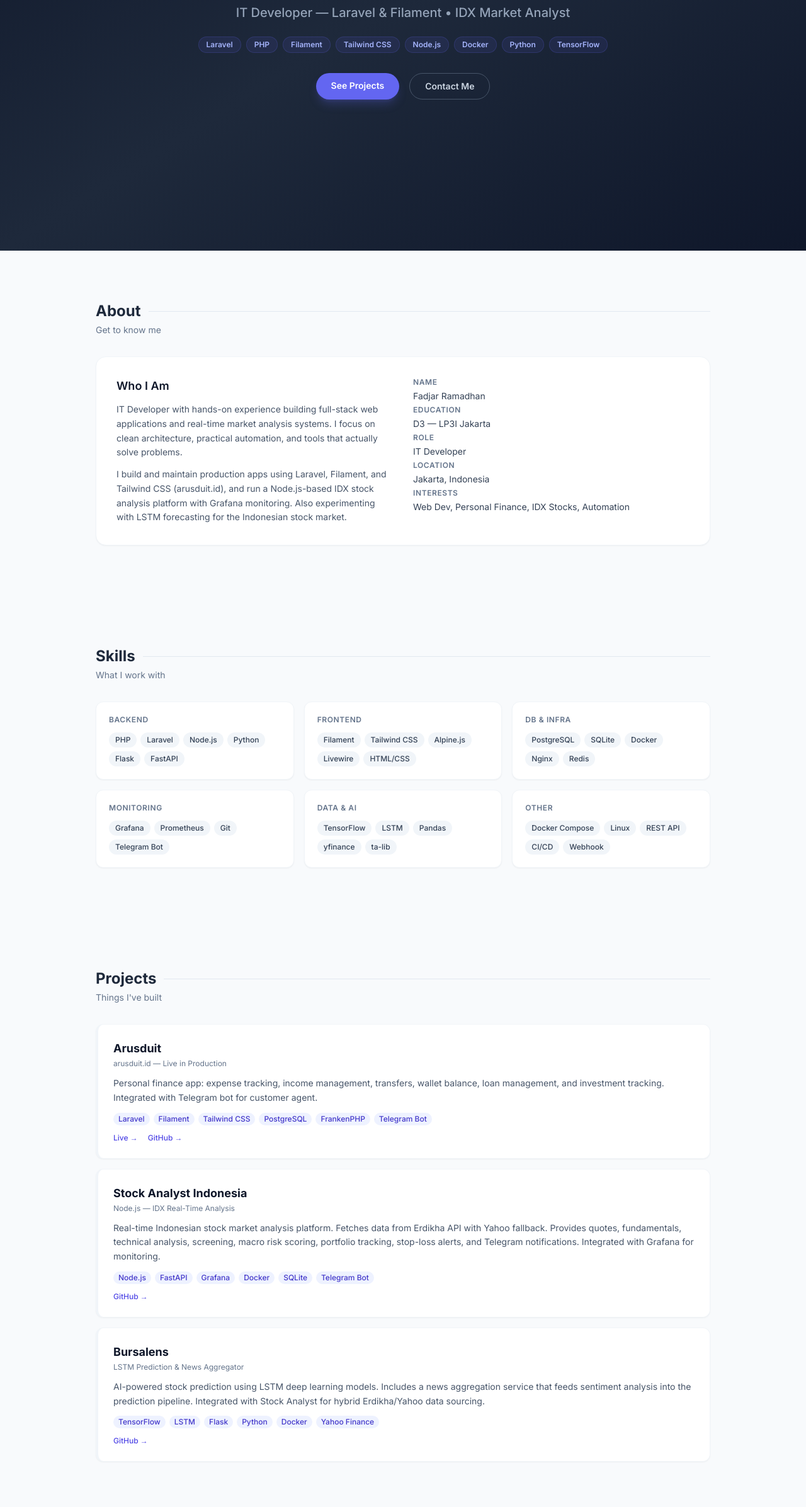
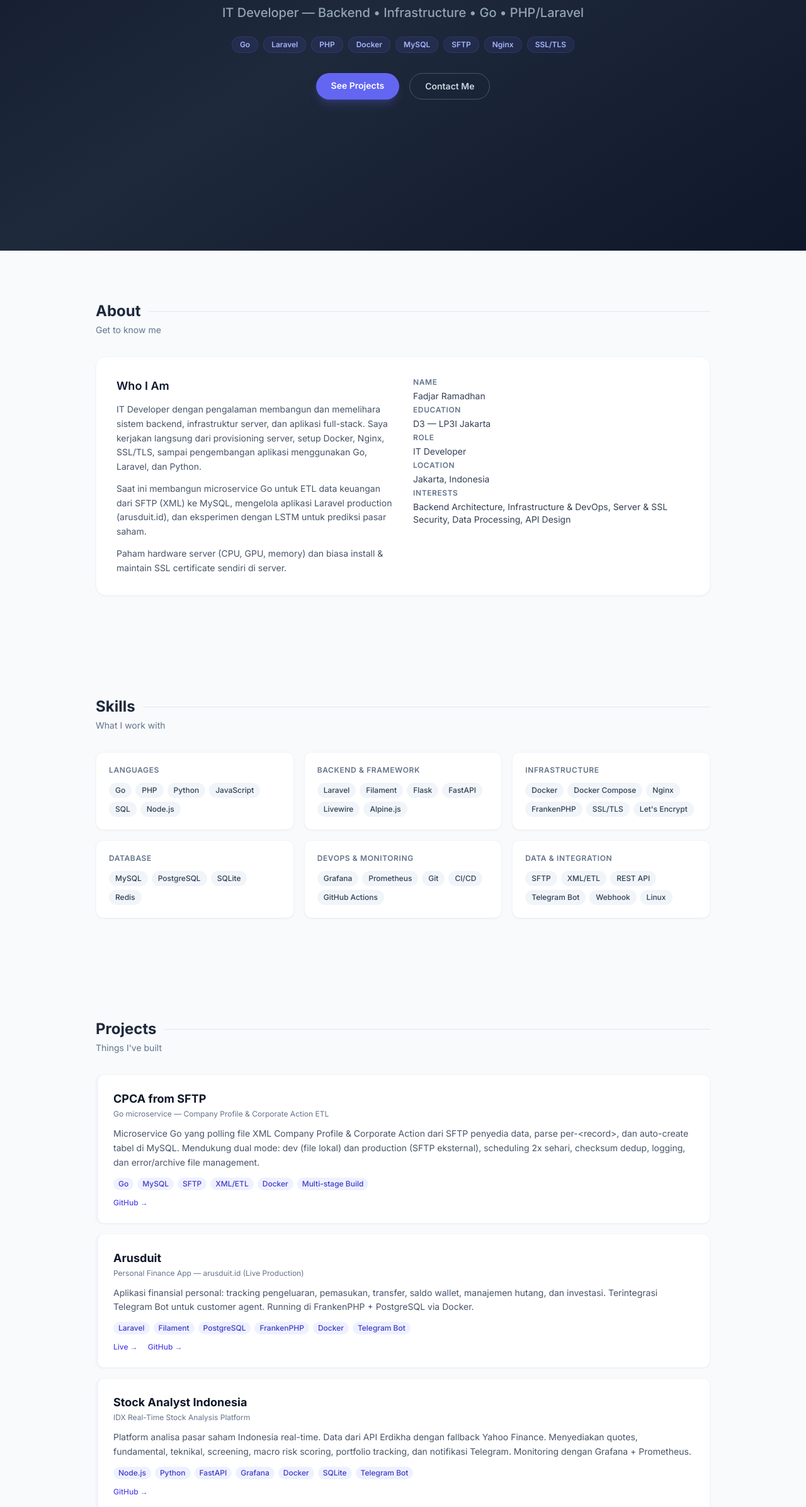
Before and after one commit to fadjar1209/fadjar1209.github.io, a website: page index.html in a window 1280 px wide. Shown: the part 402-2795 px from the top of the page at 63% size. Drawn offline with nearby package versions, Linux system fonts and the light colour scheme.

Commit message:
Update CV — tambah project CPCA Go, update interest ke infra/devops

```diff
--- a/index.html
+++ b/index.html
@@ -13,7 +13,6 @@
   </style>
 </head>
 
-<!-- ─── Backdrop ─── -->
 <body class="bg-slate-50 text-slate-800">
 
 <!-- ─── Nav ─── -->
@@ -36,16 +35,16 @@
     <h1 class="text-5xl sm:text-6xl md:text-7xl font-extrabold text-slate-100 leading-tight">
       Fadjar <span class="text-indigo-400">Ramadhan</span>
     </h1>
-    <p class="mt-4 text-lg sm:text-xl text-slate-400 font-medium">IT Developer &mdash; Laravel &amp; Filament &bull; IDX Market Analyst</p>
+    <p class="mt-4 text-lg sm:text-xl text-slate-400 font-medium">IT Developer — Backend &bull; Infrastructure &bull; Go &bull; PHP/Laravel</p>
     <div class="mt-6 flex flex-wrap justify-center gap-2">
+      <span class="px-3 py-1 text-xs font-semibold bg-indigo-500/10 border border-indigo-500/20 text-indigo-300 rounded-full">Go</span>
       <span class="px-3 py-1 text-xs font-semibold bg-indigo-500/10 border border-indigo-500/20 text-indigo-300 rounded-full">Laravel</span>
       <span class="px-3 py-1 text-xs font-semibold bg-indigo-500/10 border border-indigo-500/20 text-indigo-300 rounded-full">PHP</span>
-      <span class="px-3 py-1 text-xs font-semibold bg-indigo-500/10 border border-indigo-500/20 text-indigo-300 rounded-full">Filament</span>
-      <span class="px-3 py-1 text-xs font-semibold bg-indigo-500/10 border border-indigo-500/20 text-indigo-300 rounded-full">Tailwind CSS</span>
-      <span class="px-3 py-1 text-xs font-semibold bg-indigo-500/10 border border-indigo-500/20 text-indigo-300 rounded-full">Node.js</span>
       <span class="px-3 py-1 text-xs font-semibold bg-indigo-500/10 border border-indigo-500/20 text-indigo-300 rounded-full">Docker</span>
-      <span class="px-3 py-1 text-xs font-semibold bg-indigo-500/10 border border-indigo-500/20 text-indigo-300 rounded-full">Python</span>
-      <span class="px-3 py-1 text-xs font-semibold bg-indigo-500/10 border border-indigo-500/20 text-indigo-300 rounded-full">TensorFlow</span>
+      <span class="px-3 py-1 text-xs font-semibold bg-indigo-500/10 border border-indigo-500/20 text-indigo-300 rounded-full">MySQL</span>
+      <span class="px-3 py-1 text-xs font-semibold bg-indigo-500/10 border border-indigo-500/20 text-indigo-300 rounded-full">SFTP</span>
+      <span class="px-3 py-1 text-xs font-semibold bg-indigo-500/10 border border-indigo-500/20 text-indigo-300 rounded-full">Nginx</span>
+      <span class="px-3 py-1 text-xs font-semibold bg-indigo-500/10 border border-indigo-500/20 text-indigo-300 rounded-full">SSL/TLS</span>
     </div>
     <div class="mt-8 flex flex-wrap justify-center gap-4">
       <a href="#projects" class="px-6 py-2.5 bg-indigo-500 hover:bg-indigo-400 text-white font-semibold rounded-full text-sm transition shadow-lg shadow-indigo-500/25">See Projects</a>
@@ -61,20 +60,21 @@
   <div class="grid md:grid-cols-2 gap-8 bg-white rounded-2xl p-6 sm:p-8 shadow-sm border border-slate-100">
     <div>
       <h3 class="text-lg font-semibold text-slate-900 mb-3">Who I Am</h3>
-      <p class="text-slate-600 text-sm leading-relaxed mb-3">IT Developer with hands-on experience building full-stack web applications and real-time market analysis systems. I focus on clean architecture, practical automation, and tools that actually solve problems.</p>
-      <p class="text-slate-600 text-sm leading-relaxed">I build and maintain production apps using Laravel, Filament, and Tailwind CSS (arusduit.id), and run a Node.js-based IDX stock analysis platform with Grafana monitoring. Also experimenting with LSTM forecasting for the Indonesian stock market.</p>
+      <p class="text-slate-600 text-sm leading-relaxed mb-3">IT Developer dengan pengalaman membangun dan memelihara sistem backend, infrastruktur server, dan aplikasi full-stack. Saya kerjakan langsung dari provisioning server, setup Docker, Nginx, SSL/TLS, sampai pengembangan aplikasi menggunakan Go, Laravel, dan Python.</p>
+      <p class="text-slate-600 text-sm leading-relaxed mb-3">Saat ini membangun microservice Go untuk ETL data keuangan dari SFTP (XML) ke MySQL, mengelola aplikasi Laravel production (arusduit.id), dan eksperimen dengan LSTM untuk prediksi pasar saham.</p>
+      <p class="text-slate-600 text-sm leading-relaxed">Paham hardware server (CPU, GPU, memory) dan biasa install & maintain SSL certificate sendiri di server.</p>
     </div>
     <dl class="space-y-1">
       <dt class="text-xs font-semibold uppercase tracking-wider text-slate-500 mt-4 first:mt-0">Name</dt>
       <dd class="text-sm text-slate-700">Fadjar Ramadhan</dd>
       <dt class="text-xs font-semibold uppercase tracking-wider text-slate-500 mt-4">Education</dt>
-      <dd class="text-sm text-slate-700">D3 &mdash; LP3I Jakarta</dd>
+      <dd class="text-sm text-slate-700">D3 — LP3I Jakarta</dd>
       <dt class="text-xs font-semibold uppercase tracking-wider text-slate-500 mt-4">Role</dt>
       <dd class="text-sm text-slate-700">IT Developer</dd>
       <dt class="text-xs font-semibold uppercase tracking-wider text-slate-500 mt-4">Location</dt>
       <dd class="text-sm text-slate-700">Jakarta, Indonesia</dd>
       <dt class="text-xs font-semibold uppercase tracking-wider text-slate-500 mt-4">Interests</dt>
-      <dd class="text-sm text-slate-700">Web Dev, Personal Finance, IDX Stocks, Automation</dd>
+      <dd class="text-sm text-slate-700">Backend Architecture, Infrastructure & DevOps, Server & SSL Security, Data Processing, API Design</dd>
     </dl>
   </div>
 </section>
@@ -85,63 +85,66 @@
   <p class="text-slate-500 text-sm mt-1 mb-8">What I work with</p>
   <div class="grid sm:grid-cols-2 lg:grid-cols-3 gap-4">
     <div class="bg-white rounded-xl p-5 shadow-sm border border-slate-100">
-      <h4 class="text-xs font-semibold uppercase tracking-wider text-slate-500 mb-3">Backend</h4>
+      <h4 class="text-xs font-semibold uppercase tracking-wider text-slate-500 mb-3">Languages</h4>
       <div class="flex flex-wrap gap-1.5">
+        <span class="px-2.5 py-1 bg-slate-100 text-slate-700 text-xs font-medium rounded-full">Go</span>
         <span class="px-2.5 py-1 bg-slate-100 text-slate-700 text-xs font-medium rounded-full">PHP</span>
-        <span class="px-2.5 py-1 bg-slate-100 text-slate-700 text-xs font-medium rounded-full">Laravel</span>
+        <span class="px-2.5 py-1 bg-slate-100 text-slate-700 text-xs font-medium rounded-full">Python</span>
+        <span class="px-2.5 py-1 bg-slate-100 text-slate-700 text-xs font-medium rounded-full">JavaScript</span>
+        <span class="px-2.5 py-1 bg-slate-100 text-slate-700 text-xs font-medium rounded-full">SQL</span>
         <span class="px-2.5 py-1 bg-slate-100 text-slate-700 text-xs font-medium rounded-full">Node.js</span>
-        <span class="px-2.5 py-1 bg-slate-100 text-slate-700 text-xs font-medium rounded-full">Python</span>
-        <span class="px-2.5 py-1 bg-slate-100 text-slate-700 text-xs font-medium rounded-full">Flask</span>
-        <span class="px-2.5 py-1 bg-slate-100 text-slate-700 text-xs font-medium rounded-full">FastAPI</span>
       </div>
     </div>
     <div class="bg-white rounded-xl p-5 shadow-sm border border-slate-100">
-      <h4 class="text-xs font-semibold uppercase tracking-wider text-slate-500 mb-3">Frontend</h4>
+      <h4 class="text-xs font-semibold uppercase tracking-wider text-slate-500 mb-3">Backend &amp; Framework</h4>
       <div class="flex flex-wrap gap-1.5">
+        <span class="px-2.5 py-1 bg-slate-100 text-slate-700 text-xs font-medium rounded-full">Laravel</span>
         <span class="px-2.5 py-1 bg-slate-100 text-slate-700 text-xs font-medium rounded-full">Filament</span>
-        <span class="px-2.5 py-1 bg-slate-100 text-slate-700 text-xs font-medium rounded-full">Tailwind CSS</span>
+        <span class="px-2.5 py-1 bg-slate-100 text-slate-700 text-xs font-medium rounded-full">Flask</span>
+        <span class="px-2.5 py-1 bg-slate-100 text-slate-700 text-xs font-medium rounded-full">FastAPI</span>
+        <span class="px-2.5 py-1 bg-slate-100 text-slate-700 text-xs font-medium rounded-full">Livewire</span>
         <span class="px-2.5 py-1 bg-slate-100 text-slate-700 text-xs font-medium rounded-full">Alpine.js</span>
-        <span class="px-2.5 py-1 bg-slate-100 text-slate-700 text-xs font-medium rounded-full">Livewire</span>
-        <span class="px-2.5 py-1 bg-slate-100 text-slate-700 text-xs font-medium rounded-full">HTML/CSS</span>
       </div>
     </div>
     <div class="bg-white rounded-xl p-5 shadow-sm border border-slate-100">
-      <h4 class="text-xs font-semibold uppercase tracking-wider text-slate-500 mb-3">DB &amp; Infra</h4>
+      <h4 class="text-xs font-semibold uppercase tracking-wider text-slate-500 mb-3">Infrastructure</h4>
       <div class="flex flex-wrap gap-1.5">
+        <span class="px-2.5 py-1 bg-slate-100 text-slate-700 text-xs font-medium rounded-full">Docker</span>
+        <span class="px-2.5 py-1 bg-slate-100 text-slate-700 text-xs font-medium rounded-full">Docker Compose</span>
+        <span class="px-2.5 py-1 bg-slate-100 text-slate-700 text-xs font-medium rounded-full">Nginx</span>
+        <span class="px-2.5 py-1 bg-slate-100 text-slate-700 text-xs font-medium rounded-full">FrankenPHP</span>
+        <span class="px-2.5 py-1 bg-slate-100 text-slate-700 text-xs font-medium rounded-full">SSL/TLS</span>
+        <span class="px-2.5 py-1 bg-slate-100 text-slate-700 text-xs font-medium rounded-full">Let's Encrypt</span>
+      </div>
+    </div>
+    <div class="bg-white rounded-xl p-5 shadow-sm border border-slate-100">
+      <h4 class="text-xs font-semibold uppercase tracking-wider text-slate-500 mb-3">Database</h4>
+      <div class="flex flex-wrap gap-1.5">
+        <span class="px-2.5 py-1 bg-slate-100 text-slate-700 text-xs font-medium rounded-full">MySQL</span>
         <span class="px-2.5 py-1 bg-slate-100 text-slate-700 text-xs font-medium rounded-full">PostgreSQL</span>
         <span class="px-2.5 py-1 bg-slate-100 text-slate-700 text-xs font-medium rounded-full">SQLite</span>
-        <span class="px-2.5 py-1 bg-slate-100 text-slate-700 text-xs font-medium rounded-full">Docker</span>
-        <span class="px-2.5 py-1 bg-slate-100 text-slate-700 text-xs font-medium rounded-full">Nginx</span>
         <span class="px-2.5 py-1 bg-slate-100 text-slate-700 text-xs font-medium rounded-full">Redis</span>
       </div>
     </div>
     <div class="bg-white rounded-xl p-5 shadow-sm border border-slate-100">
-      <h4 class="text-xs font-semibold uppercase tracking-wider text-slate-500 mb-3">Monitoring</h4>
+      <h4 class="text-xs font-semibold uppercase tracking-wider text-slate-500 mb-3">DevOps &amp; Monitoring</h4>
       <div class="flex flex-wrap gap-1.5">
         <span class="px-2.5 py-1 bg-slate-100 text-slate-700 text-xs font-medium rounded-full">Grafana</span>
         <span class="px-2.5 py-1 bg-slate-100 text-slate-700 text-xs font-medium rounded-full">Prometheus</span>
         <span class="px-2.5 py-1 bg-slate-100 text-slate-700 text-xs font-medium rounded-full">Git</span>
-        <span class="px-2.5 py-1 bg-slate-100 text-slate-700 text-xs font-medium rounded-full">Telegram Bot</span>
+        <span class="px-2.5 py-1 bg-slate-100 text-slate-700 text-xs font-medium rounded-full">CI/CD</span>
+        <span class="px-2.5 py-1 bg-slate-100 text-slate-700 text-xs font-medium rounded-full">GitHub Actions</span>
       </div>
     </div>
     <div class="bg-white rounded-xl p-5 shadow-sm border border-slate-100">
-      <h4 class="text-xs font-semibold uppercase tracking-wider text-slate-500 mb-3">Data &amp; AI</h4>
+      <h4 class="text-xs font-semibold uppercase tracking-wider text-slate-500 mb-3">Data &amp; Integration</h4>
       <div class="flex flex-wrap gap-1.5">
-        <span class="px-2.5 py-1 bg-slate-100 text-slate-700 text-xs font-medium rounded-full">TensorFlow</span>
-        <span class="px-2.5 py-1 bg-slate-100 text-slate-700 text-xs font-medium rounded-full">LSTM</span>
-        <span class="px-2.5 py-1 bg-slate-100 text-slate-700 text-xs font-medium rounded-full">Pandas</span>
-        <span class="px-2.5 py-1 bg-slate-100 text-slate-700 text-xs font-medium rounded-full">yfinance</span>
-        <span class="px-2.5 py-1 bg-slate-100 text-slate-700 text-xs font-medium rounded-full">ta-lib</span>
-      </div>
-    </div>
-    <div class="bg-white rounded-xl p-5 shadow-sm border border-slate-100">
-      <h4 class="text-xs font-semibold uppercase tracking-wider text-slate-500 mb-3">Other</h4>
-      <div class="flex flex-wrap gap-1.5">
-        <span class="px-2.5 py-1 bg-slate-100 text-slate-700 text-xs font-medium rounded-full">Docker Compose</span>
+        <span class="px-2.5 py-1 bg-slate-100 text-slate-700 text-xs font-medium rounded-full">SFTP</span>
+        <span class="px-2.5 py-1 bg-slate-100 text-slate-700 text-xs font-medium rounded-full">XML/ETL</span>
+        <span class="px-2.5 py-1 bg-slate-100 text-slate-700 text-xs font-medium rounded-full">REST API</span>
+        <span class="px-2.5 py-1 bg-slate-100 text-slate-700 text-xs font-medium rounded-full">Telegram Bot</span>
+        <span class="px-2.5 py-1 bg-slate-100 text-slate-700 text-xs font-medium rounded-full">Webhook</span>
         <span class="px-2.5 py-1 bg-slate-100 text-slate-700 text-xs font-medium rounded-full">Linux</span>
-        <span class="px-2.5 py-1 bg-slate-100 text-slate-700 text-xs font-medium rounded-full">REST API</span>
-        <span class="px-2.5 py-1 bg-slate-100 text-slate-700 text-xs font-medium rounded-full">CI/CD</span>
-        <span class="px-2.5 py-1 bg-slate-100 text-slate-700 text-xs font-medium rounded-full">Webhook</span>
       </div>
     </div>
   </div>
@@ -154,15 +157,32 @@
 
   <div class="space-y-4">
     <div class="bg-white rounded-xl p-6 border-l-4 border-indigo-500 shadow-sm border border-slate-100">
+      <h3 class="text-lg font-bold text-slate-900">CPCA from SFTP</h3>
+      <p class="text-xs text-slate-500 mt-0.5 mb-3">Go microservice — Company Profile &amp; Corporate Action ETL</p>
+      <p class="text-sm text-slate-600 leading-relaxed">Microservice Go yang polling file XML Company Profile &amp; Corporate Action dari SFTP penyedia data, parse per-&lt;record&gt;, dan auto-create tabel di MySQL. Mendukung dual mode: dev (file lokal) dan production (SFTP eksternal), scheduling 2x sehari, checksum dedup, logging, dan error/archive file management.</p>
+      <div class="flex flex-wrap gap-1.5 mt-3">
+        <span class="px-2 py-0.5 bg-indigo-50 text-indigo-700 text-xs font-medium rounded-full">Go</span>
+        <span class="px-2 py-0.5 bg-indigo-50 text-indigo-700 text-xs font-medium rounded-full">MySQL</span>
+        <span class="px-2 py-0.5 bg-indigo-50 text-indigo-700 text-xs font-medium rounded-full">SFTP</span>
+        <span class="px-2 py-0.5 bg-indigo-50 text-indigo-700 text-xs font-medium rounded-full">XML/ETL</span>
+        <span class="px-2 py-0.5 bg-indigo-50 text-indigo-700 text-xs font-medium rounded-full">Docker</span>
+        <span class="px-2 py-0.5 bg-indigo-50 text-indigo-700 text-xs font-medium rounded-full">Multi-stage Build</span>
+      </div>
+      <div class="mt-3 flex gap-4 text-xs font-medium">
+        <a href="https://github.com/fadjar1209/CPCA-from-SFTP" target="_blank" class="text-indigo-600 hover:underline">GitHub &rarr;</a>
+      </div>
+    </div>
+
+    <div class="bg-white rounded-xl p-6 border-l-4 border-indigo-500 shadow-sm border border-slate-100">
       <h3 class="text-lg font-bold text-slate-900">Arusduit</h3>
-      <p class="text-xs text-slate-500 mt-0.5 mb-3">arusduit.id &mdash; Live in Production</p>
-      <p class="text-sm text-slate-600 leading-relaxed">Personal finance app: expense tracking, income management, transfers, wallet balance, loan management, and investment tracking. Integrated with Telegram bot for customer agent.</p>
+      <p class="text-xs text-slate-500 mt-0.5 mb-3">Personal Finance App — arusduit.id (Live Production)</p>
+      <p class="text-sm text-slate-600 leading-relaxed">Aplikasi finansial personal: tracking pengeluaran, pemasukan, transfer, saldo wallet, manajemen hutang, dan investasi. Terintegrasi Telegram Bot untuk customer agent. Running di FrankenPHP + PostgreSQL via Docker.</p>
       <div class="flex flex-wrap gap-1.5 mt-3">
         <span class="px-2 py-0.5 bg-indigo-50 text-indigo-700 text-xs font-medium rounded-full">Laravel</span>
         <span class="px-2 py-0.5 bg-indigo-50 text-indigo-700 text-xs font-medium rounded-full">Filament</span>
-        <span class="px-2 py-0.5 bg-indigo-50 text-indigo-700 text-xs font-medium rounded-full">Tailwind CSS</span>
         <span class="px-2 py-0.5 bg-indigo-50 text-indigo-700 text-xs font-medium rounded-full">PostgreSQL</span>
         <span class="px-2 py-0.5 bg-indigo-50 text-indigo-700 text-xs font-medium rounded-full">FrankenPHP</span>
+        <span class="px-2 py-0.5 bg-indigo-50 text-indigo-700 text-xs font-medium rounded-full">Docker</span>
         <span class="px-2 py-0.5 bg-indigo-50 text-indigo-700 text-xs font-medium rounded-full">Telegram Bot</span>
       </div>
       <div class="mt-3 flex gap-4 text-xs font-medium">
@@ -173,10 +193,11 @@
 
     <div class="bg-white rounded-xl p-6 border-l-4 border-indigo-500 shadow-sm border border-slate-100">
       <h3 class="text-lg font-bold text-slate-900">Stock Analyst Indonesia</h3>
-      <p class="text-xs text-slate-500 mt-0.5 mb-3">Node.js &mdash; IDX Real-Time Analysis</p>
-      <p class="text-sm text-slate-600 leading-relaxed">Real-time Indonesian stock market analysis platform. Fetches data from Erdikha API with Yahoo fallback. Provides quotes, fundamentals, technical analysis, screening, macro risk scoring, portfolio tracking, stop-loss alerts, and Telegram notifications. Integrated with Grafana for monitoring.</p>
+      <p class="text-xs text-slate-500 mt-0.5 mb-3">IDX Real-Time Stock Analysis Platform</p>
+      <p class="text-sm text-slate-600 leading-relaxed">Platform analisa pasar saham Indonesia real-time. Data dari API Erdikha dengan fallback Yahoo Finance. Menyediakan quotes, fundamental, teknikal, screening, macro risk scoring, portfolio tracking, dan notifikasi Telegram. Monitoring dengan Grafana + Prometheus.</p>
       <div class="flex flex-wrap gap-1.5 mt-3">
         <span class="px-2 py-0.5 bg-indigo-50 text-indigo-700 text-xs font-medium rounded-full">Node.js</span>
+        <span class="px-2 py-0.5 bg-indigo-50 text-indigo-700 text-xs font-medium rounded-full">Python</span>
         <span class="px-2 py-0.5 bg-indigo-50 text-indigo-700 text-xs font-medium rounded-full">FastAPI</span>
         <span class="px-2 py-0.5 bg-indigo-50 text-indigo-700 text-xs font-medium rounded-full">Grafana</span>
         <span class="px-2 py-0.5 bg-indigo-50 text-indigo-700 text-xs font-medium rounded-full">Docker</span>
@@ -191,7 +212,7 @@
     <div class="bg-white rounded-xl p-6 border-l-4 border-indigo-500 shadow-sm border border-slate-100">
       <h3 class="text-lg font-bold text-slate-900">Bursalens</h3>
       <p class="text-xs text-slate-500 mt-0.5 mb-3">LSTM Prediction &amp; News Aggregator</p>
-      <p class="text-sm text-slate-600 leading-relaxed">AI-powered stock prediction using LSTM deep learning models. Includes a news aggregation service that feeds sentiment analysis into the prediction pipeline. Integrated with Stock Analyst for hybrid Erdikha/Yahoo data sourcing.</p>
+      <p class="text-sm text-slate-600 leading-relaxed">AI-powered stock prediction menggunakan LSTM deep learning models. Dilengkapi news aggregation service untuk sentiment analysis. Terintegrasi dengan Stock Analyst untuk hybrid Erdikha/Yahoo data sourcing.</p>
       <div class="flex flex-wrap gap-1.5 mt-3">
         <span class="px-2 py-0.5 bg-indigo-50 text-indigo-700 text-xs font-medium rounded-full">TensorFlow</span>
         <span class="px-2 py-0.5 bg-indigo-50 text-indigo-700 text-xs font-medium rounded-full">LSTM</span>
@@ -214,29 +235,30 @@
 
   <div class="space-y-4">
     <div class="bg-white rounded-xl p-6 shadow-sm border border-slate-100 flex flex-col sm:flex-row gap-4 sm:gap-6">
-      <div class="text-xs font-semibold text-indigo-600 whitespace-nowrap shrink-0">2023 &mdash; Now</div>
+      <div class="text-xs font-semibold text-indigo-600 whitespace-nowrap shrink-0">2023 — Now</div>
       <div>
         <h3 class="text-base font-bold text-slate-900">IT Developer</h3>
         <p class="text-xs text-slate-500 mt-0.5 mb-2">Full-time</p>
         <ul class="list-disc list-inside space-y-1 text-sm text-slate-600">
-          <li>Developed and maintained full-stack web apps using Laravel, Filament, and Tailwind CSS</li>
-          <li>Built and deployed arusduit.id — personal finance management platform (Laravel/Filament/PostgreSQL)</li>
-          <li>Designed &amp; deployed IDX real-time stock analysis platform with Telegram Bot integration</li>
-          <li>Implemented LSTM-based stock prediction service and news sentiment analysis pipeline (Bursalens)</li>
-          <li>Managed Docker containers, networks, and monitoring stack (Grafana/Prometheus)</li>
+          <li>Membangun microservice Go untuk ETL data Company Profile &amp; Corporate Action dari SFTP ke MySQL</li>
+          <li>Setup dan maintain server Linux: Docker, Nginx, SSL/TLS, firewall, monitoring</li>
+          <li>Membangun dan deploy aplikasi Laravel/Filament production (arusduit.id)</li>
+          <li>Mendesain &amp; deploy platform analisa saham IDX real-time dengan Telegram Bot</li>
+          <li>Implementasi LSTM stock prediction dan news sentiment analysis pipeline</li>
+          <li>Setup monitoring stack (Grafana/Prometheus) untuk infrastruktur Docker</li>
         </ul>
       </div>
     </div>
 
     <div class="bg-white rounded-xl p-6 shadow-sm border border-slate-100 flex flex-col sm:flex-row gap-4 sm:gap-6">
-      <div class="text-xs font-semibold text-indigo-600 whitespace-nowrap shrink-0">2020 &mdash; 2023</div>
+      <div class="text-xs font-semibold text-indigo-600 whitespace-nowrap shrink-0">2020 — 2023</div>
       <div>
         <h3 class="text-base font-bold text-slate-900">Junior Developer</h3>
         <p class="text-xs text-slate-500 mt-0.5 mb-2">Full-time</p>
         <ul class="list-disc list-inside space-y-1 text-sm text-slate-600">
-          <li>Built and maintained internal web tools and automation scripts</li>
-          <li>Worked with PHP, JavaScript, and SQL for data processing and reporting</li>
-          <li>Developed REST APIs and integrated third-party services</li>
+          <li>Mengembangkan dan memelihara internal web tools &amp; automation scripts</li>
+          <li>Bekerja dengan PHP, JavaScript, dan SQL untuk data processing &amp; reporting</li>
+          <li>Mengembangkan REST APIs dan integrasi third-party services</li>
         </ul>
       </div>
     </div>
@@ -260,7 +282,7 @@
 
 <!-- ─── Footer ─── -->
 <footer class="text-center py-6 text-slate-400 text-xs">
-  &copy; 2026 Fadjar Ramadhan. Built with Tailwind CSS &mdash; hosted on GitHub Pages.
+  &copy; 2026 Fadjar Ramadhan. Built with Tailwind CSS — hosted on GitHub Pages.
 </footer>
 
 </body>
```
